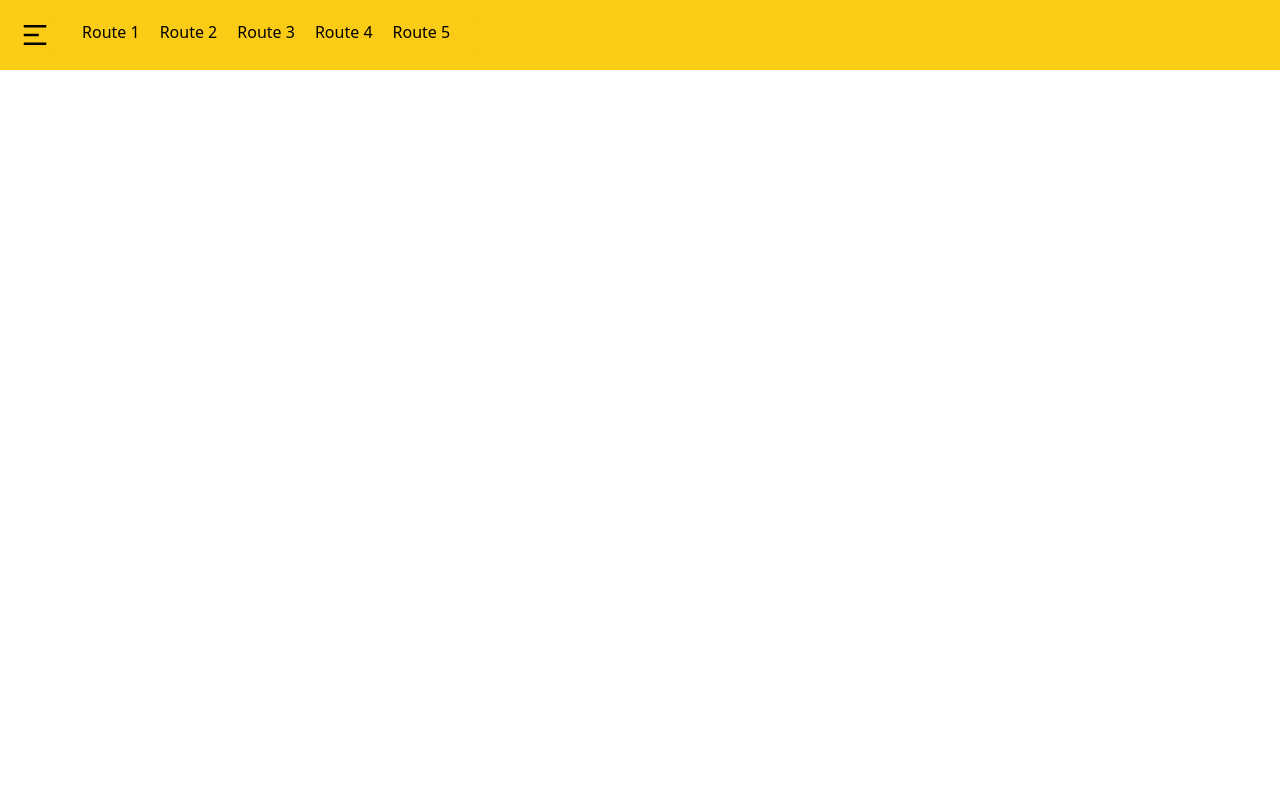
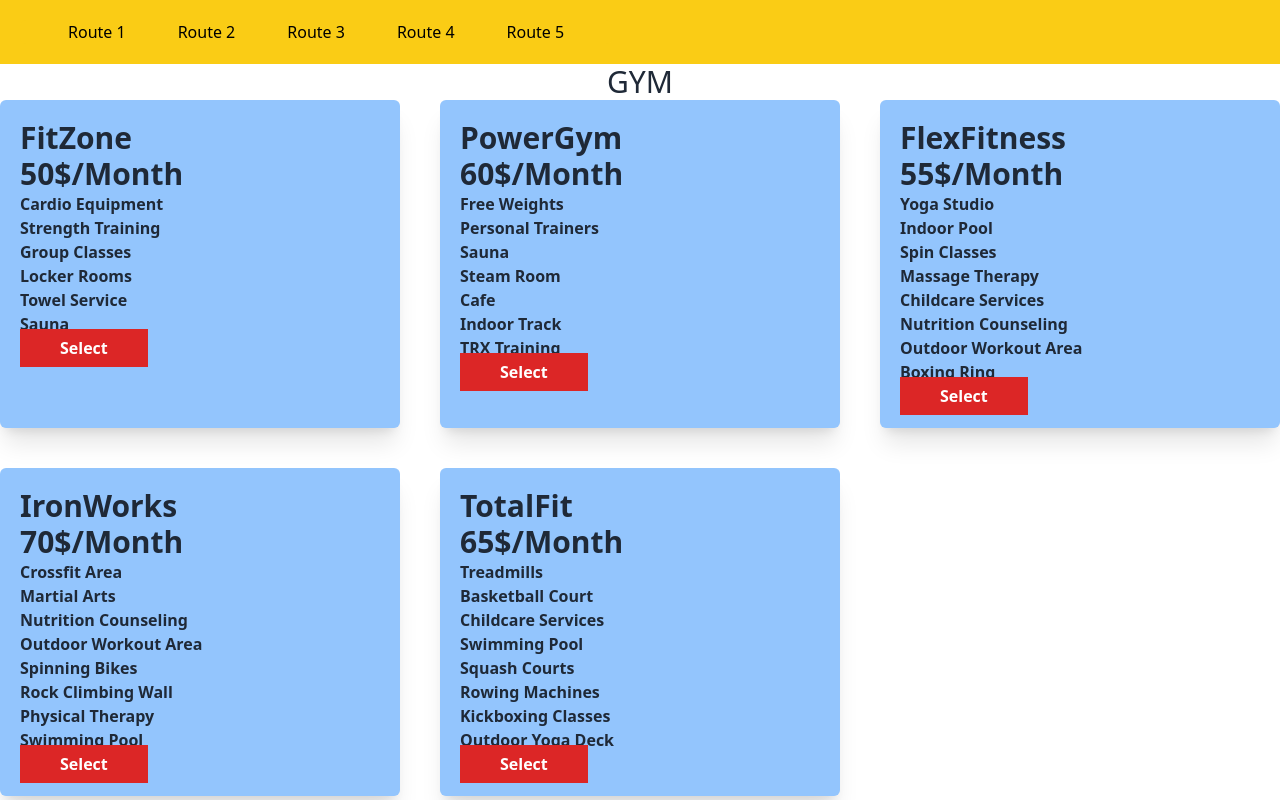
Before and after one commit to ShahariarSohan/my-price-options, a React (Vite) app: page / in a window 1280 px wide. Built offline with nearby package versions, Linux system fonts and the light colour scheme.

Commit message:
I have added gym card but this Card need modification

```diff
--- a/src/App.jsx
+++ b/src/App.jsx
@@ -1,11 +1,15 @@
 import "./App.css";
 import NavBar from "./Components/NavBar/NavBar";
+import PriceOptions from "./Components/PriceOptions/PriceOptions";
 
 function App() {
   return (
     <>
       <div>
         <NavBar></NavBar>
+        <div className="container mx-auto">
+          <PriceOptions></PriceOptions>
+        </div>
       </div>
     </>
   );
--- /dev/null
+++ b/src/Components/Features/Features.jsx
@@ -0,0 +1,15 @@
+import PropTypes from "prop-types";
+
+const Features = ({ feature }) => {
+  return (
+    <div>
+      <h1 className="font-semibold">{feature}</h1>
+    </div>
+  );
+};
+
+Features.propTypes = {
+  feature: PropTypes.array.isRequired,
+};
+
+export default Features;
--- a/src/Components/NavBar/NavBar.jsx
+++ b/src/Components/NavBar/NavBar.jsx
@@ -13,7 +13,10 @@ const NavBar = (props) => {
   const [menuOpen, setMenuOpen] = useState(false);
   return (
     <nav className="bg-yellow-400 p-5 text-black md:flex">
-      <div onClick={() => setMenuOpen(!menuOpen)} className="text-3xl ">
+      <div
+        onClick={() => setMenuOpen(!menuOpen)}
+        className="text-3xl md:hidden"
+      >
         {menuOpen ? (
           <RiCloseCircleFill></RiCloseCircleFill>
         ) : (
--- a/src/Components/NavLink/NavLink.jsx
+++ b/src/Components/NavLink/NavLink.jsx
@@ -3,13 +3,12 @@ import PropTypes from "prop-types";
 const NavLink = ({ route }) => {
   return (
     <>
-      <li key={route.id}>
+      <li key={route.id} className="hover:bg-white px-4">
         <a href={route.link}>{route.name}</a>
       </li>
     </>
   );
 };
-
 NavLink.propTypes = {
   route: PropTypes.object.isRequired,
 };
--- /dev/null
+++ b/src/Components/PriceOption/PriceOption.jsx
@@ -0,0 +1,26 @@
+import PropTypes from "prop-types";
+import Features from "../Features/Features";
+
+const PriceOption = ({ gym }) => {
+  const { name, features, price } = gym;
+  return (
+    <div className="bg-blue-300 font-semibold w-full p-5 shadow-xl rounded-md">
+      <h1 className="text-3xl">{name}</h1>
+      <h1 className="text-3xl">{price}$/Month</h1>
+      <div className="flex flex-col flex-grow">
+        {features.map((feature, idx) => (
+          <Features key={idx} feature={feature}></Features>
+        ))}
+      </div>
+      <btn className="text-white bg-red-600 hover:bg-red-800 px-10 py-2">
+        Select
+      </btn>
+    </div>
+  );
+};
+
+PriceOption.propTypes = {
+  gym: PropTypes.object.isRequired,
+};
+
+export default PriceOption;
--- /dev/null
+++ b/src/Components/PriceOptions/PriceOptions.jsx
@@ -0,0 +1,94 @@
+import PropTypes from "prop-types";
+import PriceOption from "../PriceOption/PriceOption";
+
+const PriceOptions = (props) => {
+  const gyms = [
+    {
+      id: 1,
+      name: "FitZone",
+      features: [
+        "Cardio Equipment",
+        "Strength Training",
+        "Group Classes",
+        "Locker Rooms",
+        "Towel Service",
+        "Sauna",
+      ],
+      price: 50, // Replace with the actual price for this gym
+    },
+    {
+      id: 2,
+      name: "PowerGym",
+      features: [
+        "Free Weights",
+        "Personal Trainers",
+        "Sauna",
+        "Steam Room",
+        "Cafe",
+        "Indoor Track",
+        "TRX Training",
+      ],
+      price: 60, // Replace with the actual price for this gym
+    },
+    {
+      id: 3,
+      name: "FlexFitness",
+      features: [
+        "Yoga Studio",
+        "Indoor Pool",
+        "Spin Classes",
+        "Massage Therapy",
+        "Childcare Services",
+        "Nutrition Counseling",
+        "Outdoor Workout Area",
+        "Boxing Ring",
+      ],
+      price: 55, // Replace with the actual price for this gym
+    },
+    {
+      id: 4,
+      name: "IronWorks",
+      features: [
+        "Crossfit Area",
+        "Martial Arts",
+        "Nutrition Counseling",
+        "Outdoor Workout Area",
+        "Spinning Bikes",
+        "Rock Climbing Wall",
+        "Physical Therapy",
+        "Swimming Pool",
+      ],
+      price: 70, // Replace with the actual price for this gym
+    },
+    {
+      id: 5,
+      name: "TotalFit",
+      features: [
+        "Treadmills",
+        "Basketball Court",
+        "Childcare Services",
+        "Swimming Pool",
+        "Squash Courts",
+        "Rowing Machines",
+        "Kickboxing Classes",
+        "Outdoor Yoga Deck",
+      ],
+      price: 65, // Replace with the actual price for this gym
+    },
+  ];
+
+  return (
+    <div>
+      <h1 className="text-3xl text-center">GYM</h1>
+      <div className="grid grid-cols-1 md:grid-cols-2 lg:grid-cols-3 gap-10">
+        {gyms.map((gym) => (
+          <PriceOption key={gym.id} gym={gym}></PriceOption>
+        ))}
+      </div>
+    </div>
+  );
+};
+
+PriceOptions.propTypes = {};
+
+export default PriceOptions;
```
